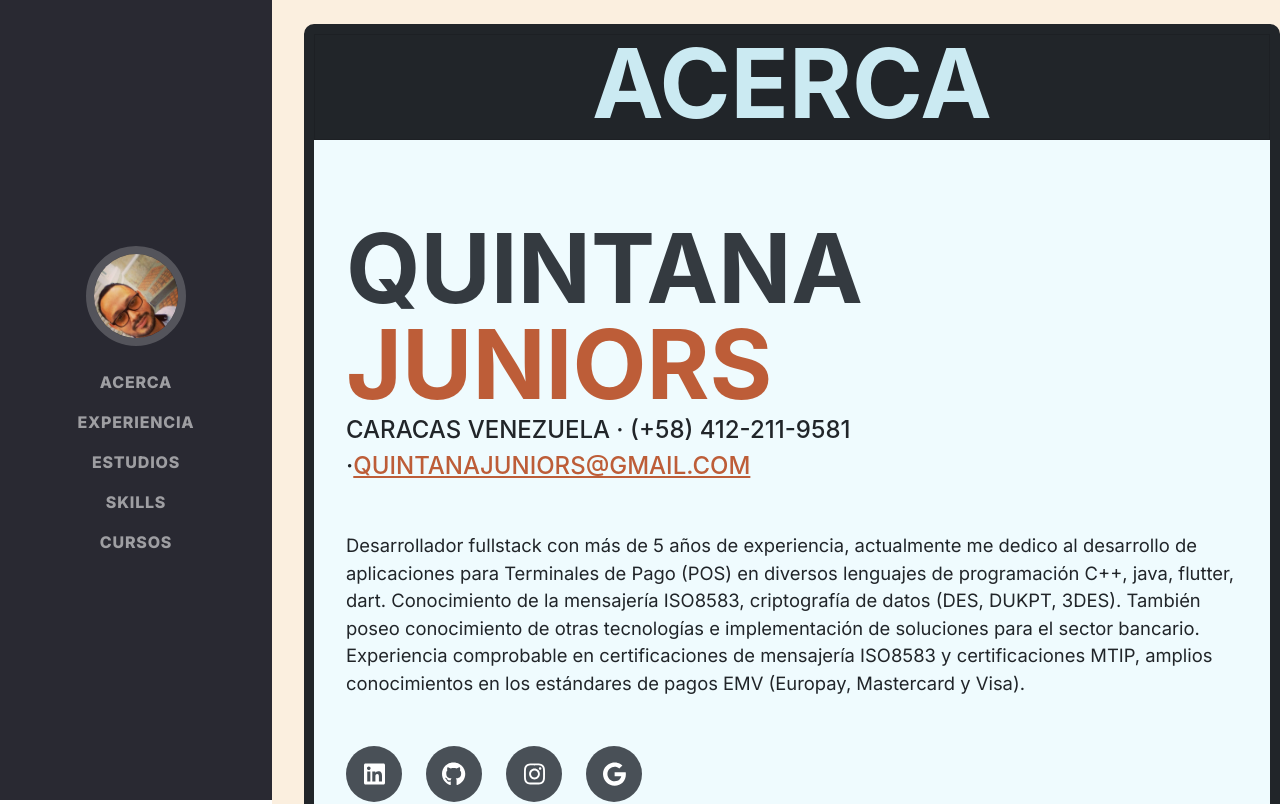
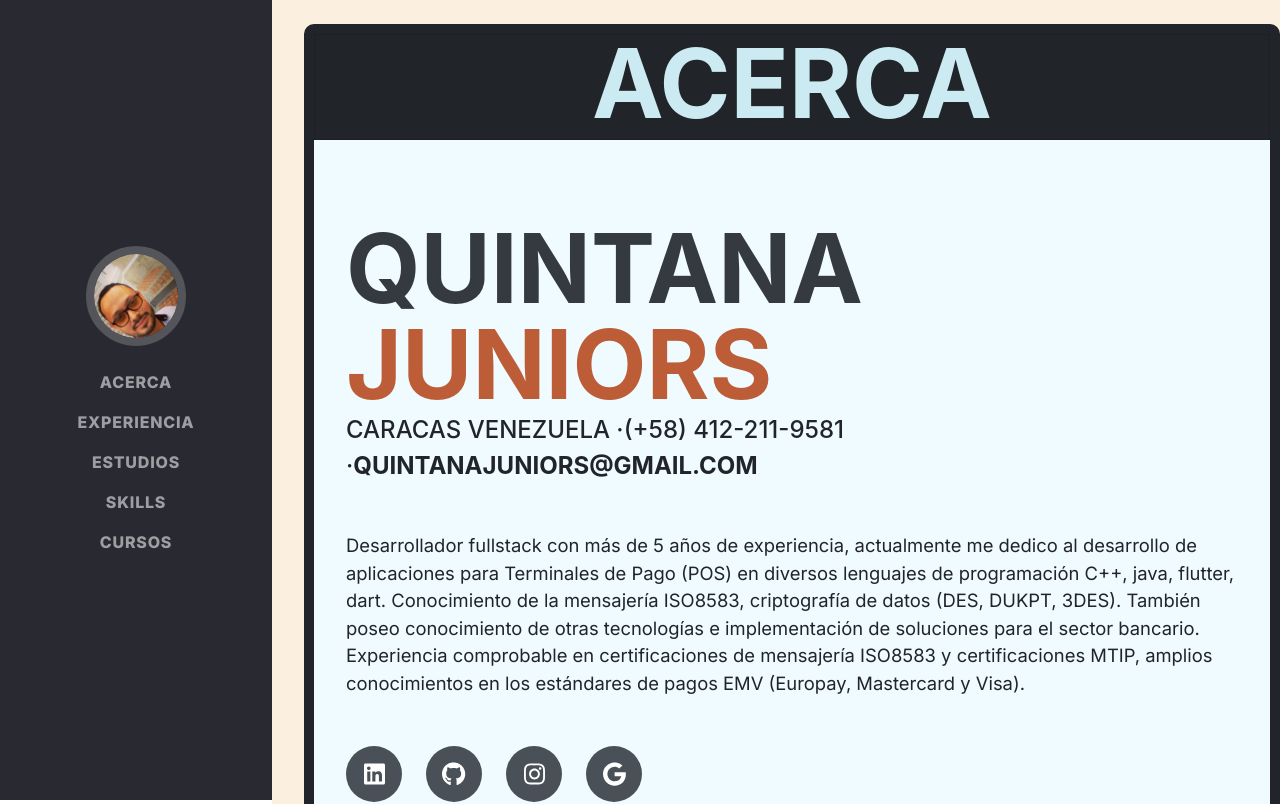
Before and after one commit to juniorsQ/quintanaweb, a Next.js app: page /quintanaweb/ in a window 1280 px wide. Shown: the top 804 px of the page. Built offline with nearby package versions, Linux system fonts and the light colour scheme; some icons are missing.

Commit message:
corrections 1

```diff
--- a/app/components/about.tsx
+++ b/app/components/about.tsx
@@ -13,8 +13,9 @@ export default function About(){
             <span className="text-primary">Juniors</span>
         </h1>
         <div className="subheading mb-5">
-            Caracas Venezuela · (+58) 412-211-9581 ·
-           <a href="mailto:name@email.com">quintanajuniors@gmail.com</a>
+            Caracas Venezuela
+            ·(+58) 412-211-9581
+            ·<b>quintanajuniors@gmail.com</b>
         </div>
         <p className="lead mb-5">Desarrollador fullstack con más de 5 años de experiencia, actualmente me dedico al desarrollo de aplicaciones para Terminales de Pago (POS) en diversos lenguajes de programación C++, java, flutter, dart. Conocimiento de la mensajería ISO8583, criptografía de datos (DES, DUKPT, 3DES). También poseo conocimiento de otras tecnologías e implementación de soluciones para el sector bancario. Experiencia comprobable en certificaciones de mensajería ISO8583 y certificaciones MTIP, amplios conocimientos en los estándares de pagos EMV (Europay, Mastercard y Visa).</p>
         <div className="social-icons">
```
